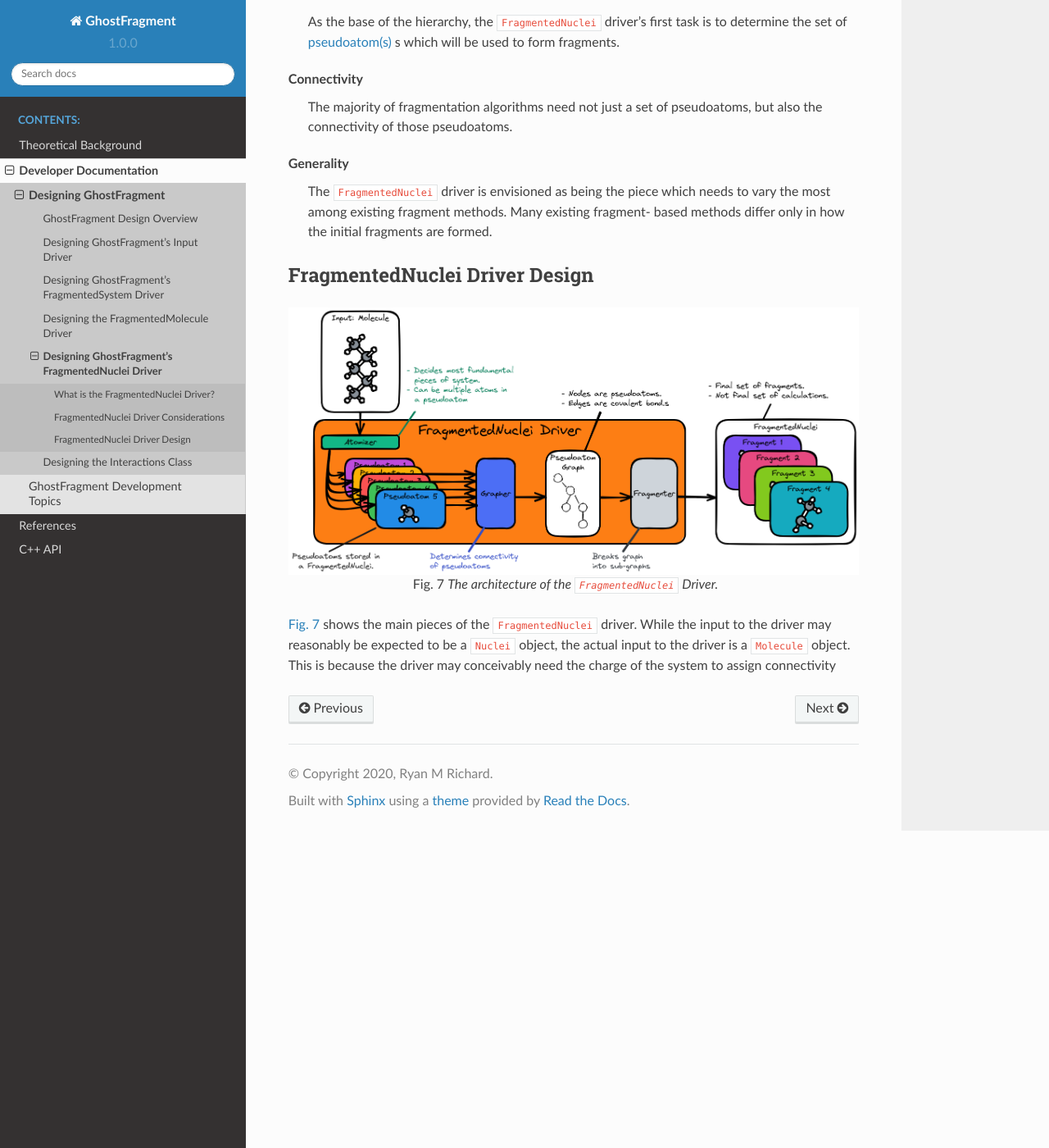
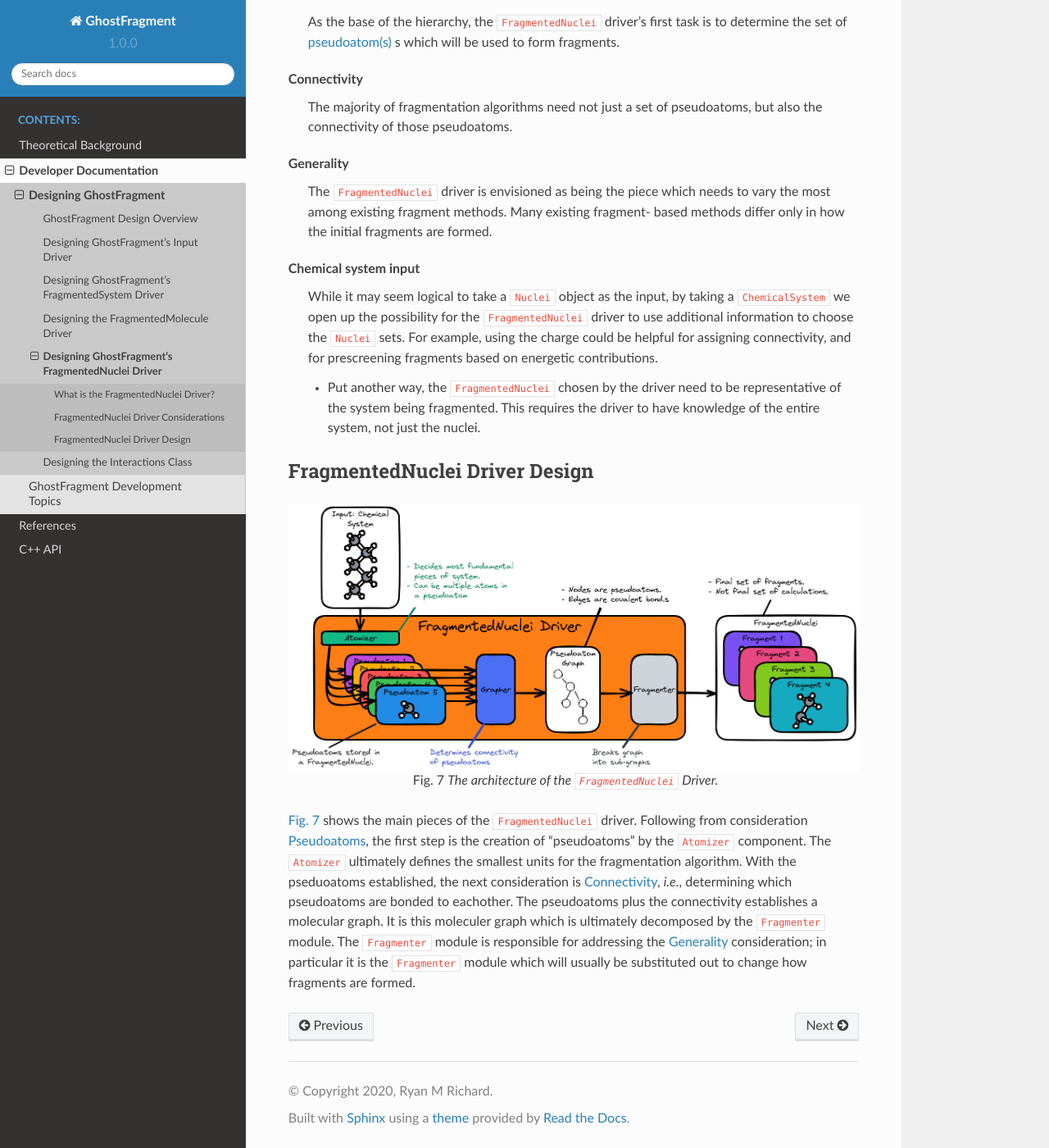
Before and after one commit to rmrresearch/GhostFragment, a Sphinx documentation site: the page built from docs/source/developer/design/fragmented_nuclei_driver.rst, in a window 1280 px wide and 1400 px high, scrolled down 552 px. Shown: the whole window at 82% size. Built offline with Sphinx 7.4.7 and the Read the Docs theme 2.0.0, drawn with Linux system fonts in a browser that asks for light colours; pages that are not in the unit, such as notebooks, are missing from menus.

Commit message:
backup [skip ci]

```diff
--- a/docs/source/developer/design/fragmented_molecule_driver.rst
+++ b/docs/source/developer/design/fragmented_molecule_driver.rst
@@ -16,7 +16,7 @@ What is the FragmentedMolecule Driver?
 The first step of the :ref:`gf_fragmented_system_driver_design` required
 creating a ``FragmentedMolecule`` object. The responsibility for creating that
 object was punted to the ``FragmentedMolecule`` driver. The
-``FragmentedMolecule`` driver is responsible for taking a ``Molecule`` as
+``FragmentedMolecule`` driver is responsible for taking a ``ChemicalSystem`` as
 input and returning a ``FragmentedMolecule`` object.
 
 ****************************************
@@ -77,7 +77,8 @@ FragmentedMolecule Driver Design
 
 :ref:`fig_gf_fragmented_molecule_driver` shows the architecture of the
 ``FragmentedMolecule`` driver. Following from consideration
-:ref:`fmd_hierarchical`, the first step is to fragment the input ``Molecule``
+:ref:`fmd_hierarchical`, the first step is to fragment the input
+``ChemicalSystem``
 into a ``FragmentedNuclei`` object. The resulting fragments will in general
 contain broken bonds. As stated in consideration :ref:`fmd_capping` we need
 to address the broken bonds before we can accurately assign charges and
--- a/docs/source/developer/design/fragmented_nuclei_driver.rst
+++ b/docs/source/developer/design/fragmented_nuclei_driver.rst
@@ -43,6 +43,20 @@ Generality
    to vary the most among existing fragment methods. Many existing fragment-
    based methods differ only in how the initial fragments are formed.
 
+.. _fnd_chemical_system:
+
+Chemical system input
+   While it may seem logical to take a ``Nuclei`` object as the input, by
+   taking a ``ChemicalSystem`` we open up the possibility for the
+   ``FragmentedNuclei`` driver to use additional information to choose the
+   ``Nuclei`` sets. For example, using the charge could be helpful for assigning
+   connectivity, and for prescreening fragments based on energetic
+   contributions.
+
+   - Put another way, the ``FragmentedNuclei`` chosen by the driver need to be
+     representative of the system being fragmented. This requires the driver to
+     have knowledge of the entire system, not just the nuclei.
+
 ******************************
 FragmentedNuclei Driver Design
 ******************************
@@ -55,7 +69,13 @@ FragmentedNuclei Driver Design
    The architecture of the ``FragmentedNuclei`` Driver.
 
 :numref:`fig_gf_fragmented_nuclei_driver` shows the main pieces of the
-``FragmentedNuclei`` driver. While the input to the driver may reasonably be
-expected to be a ``Nuclei`` object, the actual input to the driver is a
-``Molecule`` object. This is because the driver may conceivably need the charge
-of the system to assign connectivity
+``FragmentedNuclei`` driver. Following from consideration :ref:`fnd_psudoatoms`,
+the first step is the creation of "pseudoatoms" by the ``Atomizer`` component.
+The ``Atomizer`` ultimately defines the smallest units for the fragmentation
+algorithm. With the pseduoatoms established, the next consideration is
+:ref:`fnd_connectivity`, *i.e.*, determining which pseudoatoms are bonded to
+eachother. The pseudoatoms plus the connectivity establishes a molecular graph.
+It is this moleculer graph which is ultimately decomposed by the ``Fragmenter``
+module. The ``Fragmenter`` module is responsible for addressing the
+:ref:`fnd_generality` consideration; in particular it is the ``Fragmenter``
+module which will usually be substituted out to change how fragments are formed.
```
Also changed, not shown: docs/source/developer/design/assets/fragmented_molecule_driver.png, docs/source/developer/design/assets/fragmented_nuclei_driver.png.
